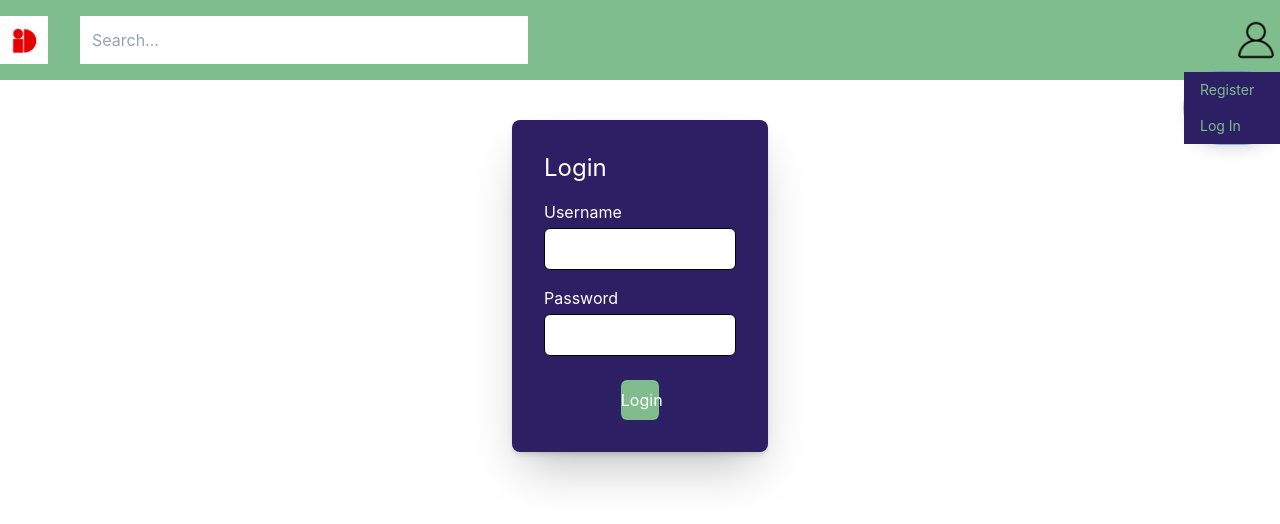
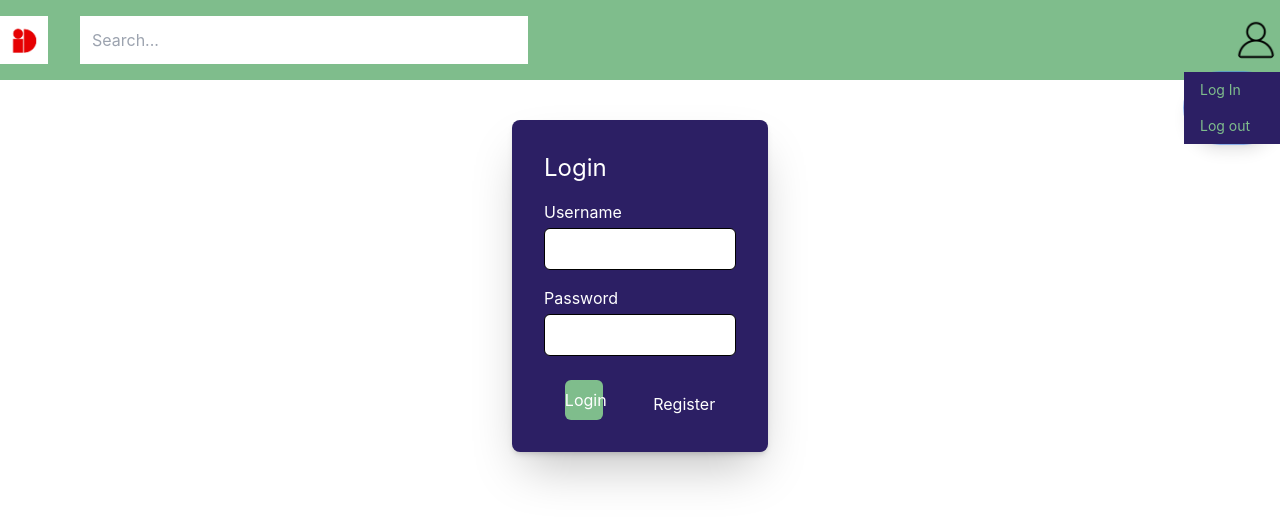
Before and after one commit to me-lin-da/RateMyBetrieb, a React (Create React App) app in the folder Frontend/rmb/: page /Login in a window 1280 px wide. Both pictures are taken after a click on the element 1256 px from the left and 40 px from the top of the page. Shown: the top 524 px of the page. Built offline with nearby package versions, Linux system fonts and the light colour scheme.

Commit message:
fix routing

```diff
--- a/Frontend/rmb/src/App.tsx
+++ b/Frontend/rmb/src/App.tsx
@@ -1,15 +1,9 @@
 import "./App.css";
 import RMB from "./components/pages/RMB";
-import {
-  createBrowserRouter,
-  Route,
-  RouterProvider,
-  Routes,
-} from "react-router-dom";
+import { Route, Routes } from "react-router-dom";
 import Layout from "./components/Layout";
 import CompanyPage from "./components/pages/CompanyPage";
 import Login from "./components/pages/Login";
-import { useState } from "react";
 import Register from "./components/pages/Register";
 import ProtectedRoute from "./protectedRoute";
 import { AuthProvider } from "./hooks/AuthContext";
@@ -18,7 +12,7 @@ function App() {
   return (
     <AuthProvider>
       <Routes>
-        <Route path="/" element={<Layout />}>
+        <Route path="/Login" element={<Login />} />
         <Route
           path="/"
           element={
@@ -35,9 +29,7 @@ function App() {
             </ProtectedRoute>
           }
         />
-          <Route path="/Login" element={<Login />} />
         <Route path="/Register" element={<Register />} />
-        </Route>
       </Routes>
     </AuthProvider>
   );
--- a/Frontend/rmb/src/components/molecules/Dropdown.tsx
+++ b/Frontend/rmb/src/components/molecules/Dropdown.tsx
@@ -21,6 +21,11 @@ const Dropdown = ({ items, triggerElement }: DropdownProps) => {
     toggleDropdown();
   };
 
+  const handleLogout = () => {
+    localStorage.removeItem("userAuthToken");
+    window.location.assign("/login");
+  };
+
   return (
     <div className="relative inline-block text-left">
       <div onClick={toggleDropdown}>{triggerElement}</div>
@@ -39,6 +44,13 @@ const Dropdown = ({ items, triggerElement }: DropdownProps) => {
                 </button>
               </a>
             ))}
+            <button
+              key={"logout"}
+              onClick={() => handleLogout()}
+              className="block px-4 py-2 text-sm text-secondary w-full text-left bg-main duration-300 hover:bg-secondary hover:text-main"
+            >
+              {"Log out"}
+            </button>
           </div>
         </div>
       )}
--- a/Frontend/rmb/src/components/molecules/LoginBox.tsx
+++ b/Frontend/rmb/src/components/molecules/LoginBox.tsx
@@ -27,6 +27,7 @@ const LoginBox: React.FC = (setToken) => {
       showToastnegative();
       throw new Error("Authorization token not found in response headers");
     }
+    window.location.assign("/");
   }
 
   return (
@@ -65,6 +66,9 @@ const LoginBox: React.FC = (setToken) => {
         </div>
         <div className="flex justify-center">
           <Button onClick={showToast} label="Login" onSubmit={handleSubmit} />
+          <a style={{ marginTop: 20, marginLeft: 50 }} href="/register">
+            Register
+          </a>
           <Toaster />
         </div>
       </form>
--- a/Frontend/rmb/src/components/molecules/RegisterBox.tsx
+++ b/Frontend/rmb/src/components/molecules/RegisterBox.tsx
@@ -24,6 +24,7 @@ const RegisterBox: React.FC = () => {
           showToastnegative();
         }
       });
+    window.location.assign("/login");
   };
   return (
     <div className="relative bg-gray-400 w-1/5 mx-auto h-full rounded-2xl border-none mt-10 shadow-2xl shadow-gray-800">
--- a/Frontend/rmb/src/components/organisms/header.tsx
+++ b/Frontend/rmb/src/components/organisms/header.tsx
@@ -7,10 +7,7 @@ import Dropdown from "../molecules/Dropdown";
 const Header = () => {
   const OnSearch = () => {};
 
-  const menuItems = [
-    { label: "Register", link: "/register" },
-    { label: "Log In", link: "/login" },
-  ];
+  const menuItems = [{ label: "Log In", link: "/login" }];
   const imageTrigger = (
     <img
       src={Account}
--- a/Frontend/rmb/src/hooks/AuthContext.tsx
+++ b/Frontend/rmb/src/hooks/AuthContext.tsx
@@ -5,6 +5,8 @@ import React, {
   useEffect,
   ReactNode,
 } from "react";
+import { Navigate } from "react-router-dom";
+import { api } from "../services/api.service";
 
 interface AuthContextType {
   authToken: string | null;
@@ -33,11 +35,11 @@ export const AuthProvider: React.FC<AuthProviderProps> = ({ children }) => {
   );
 };
 
-export const useAuth = (): string => {
+export const useAuth = (): string | void => {
   const context = localStorage.getItem("userAuthToken");
   console.log(AuthContext);
   if (!context) {
-    throw new Error("useAuth must be used within an AuthProvider");
+    return window.location.assign("/login");
   }
   return context;
 };
--- a/Frontend/rmb/src/index.tsx
+++ b/Frontend/rmb/src/index.tsx
@@ -4,6 +4,7 @@ import "./index.css";
 import App from "./App";
 import reportWebVitals from "./reportWebVitals";
 import { BrowserRouter } from "react-router-dom";
+import Layout from "./components/Layout";
 
 const root = ReactDOM.createRoot(
   document.getElementById("root") as HTMLElement
@@ -11,6 +12,7 @@ const root = ReactDOM.createRoot(
 root.render(
   <React.StrictMode>
     <BrowserRouter>
+      <Layout />
       <App />
     </BrowserRouter>
   </React.StrictMode>
--- a/Frontend/rmb/src/protectedRoute.tsx
+++ b/Frontend/rmb/src/protectedRoute.tsx
@@ -12,6 +12,7 @@ const ProtectedRoute: React.FC<ProtectedRouteProps> = ({ children }) => {
   console.log(authToken);
 
   if (!authToken) {
+    console.log("DINNE");
     return <Navigate to="/Login" />;
   }
 
```
Lines whose indentation alone changed are shown as unchanged.
